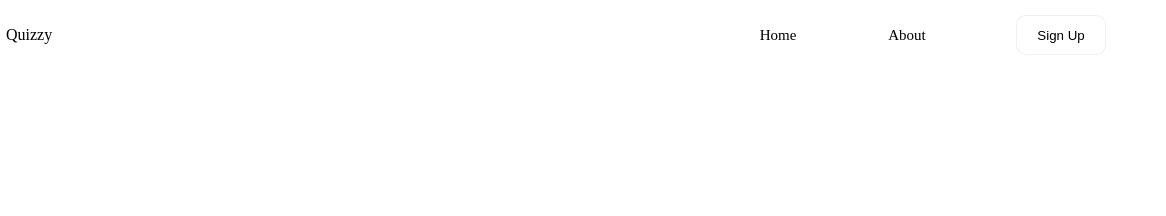
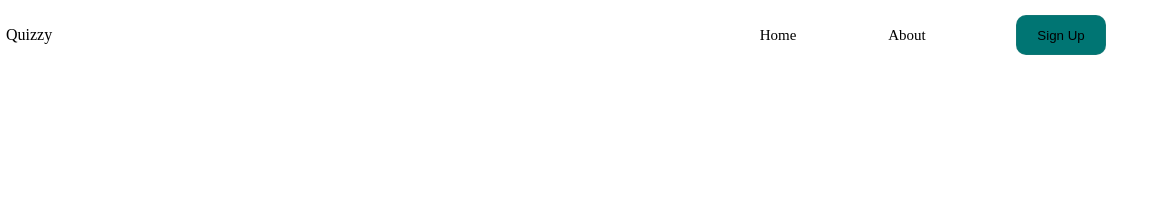
Before and after one commit to FAVYOFILI/KODE-10X-BOOT-CAMP-PROJECT, a plain HTML site: page index.html in a window 1280 px wide. In both pictures the pointer is over the button "Sign Up". Shown: the top 216 px of the page, 114-1280 px from the left. Drawn offline with Linux system fonts and the light colour scheme.

Commit message:
BOOT CAMP PROJECT

```diff
--- a/style.css
+++ b/style.css
@@ -78,6 +78,8 @@
   cursor: pointer;
   transition: all 150ms;
   text-decoration: none;
+  /* color: white; */
+  background-color: #007573;
 }
 
 .signup {
@@ -299,14 +301,14 @@
   height: auto;
   border-radius: 20px;
   margin-top: 20px;
-  /* background: linear-gradient(rgba(0, 0, 0, 0.5)), url("./c62f049232a43427ddc24234150f5ccd.jpg"); */
+  /* background: linear-gradient(rgba(0, 0, 0, 0.25)), url("./c62f049232a43427ddc24234150f5ccd.jpg"); */
 }
 
 .Five img {
   width: 100%;
   height: auto;
   border-radius: 20px;
-  /* background: linear-gradient(rgba(0, 0, 0, 0.5)), url("./c62f049232a43427ddc24234150f5ccd.jpg"); */
+  /* background: linear-gradient(rgba(0, 0, 0, 0.25)), url("./c62f049232a43427ddc24234150f5ccd.jpg"); */
 }
 
 .Footer {
```
